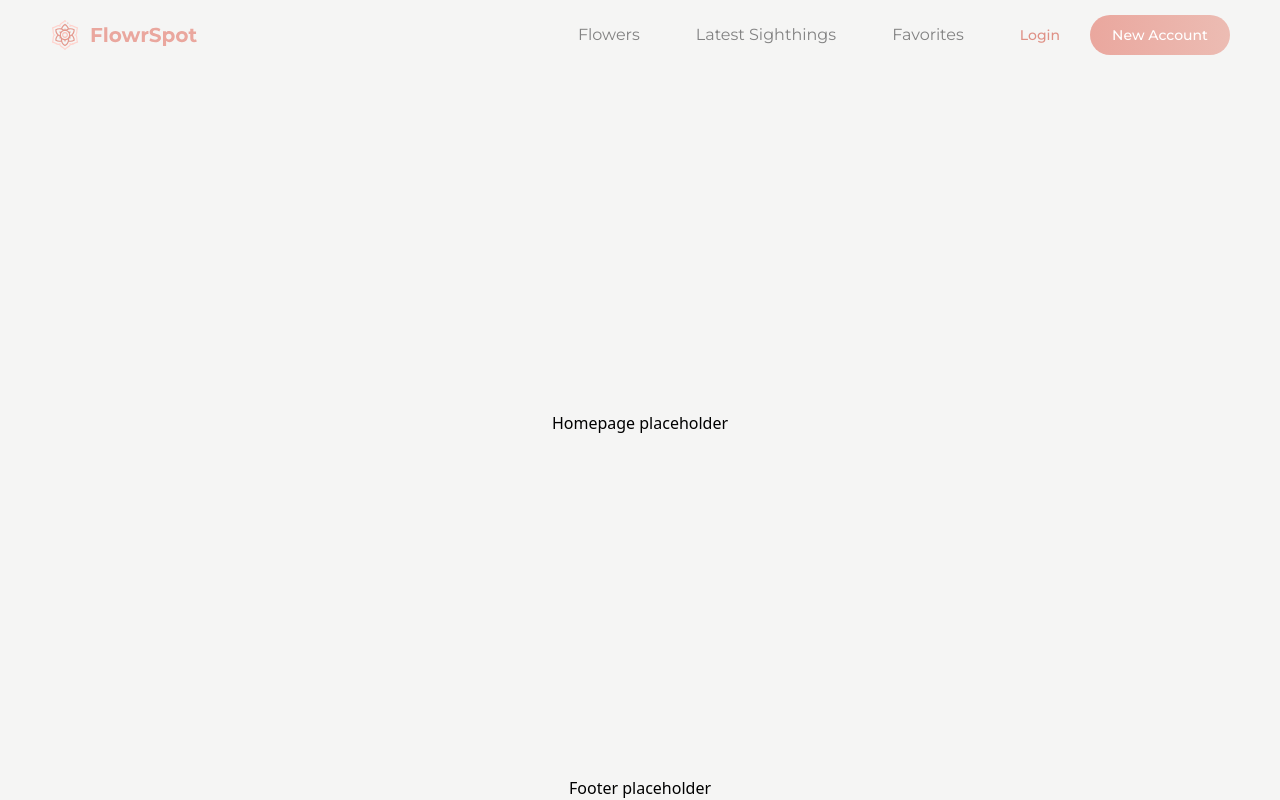
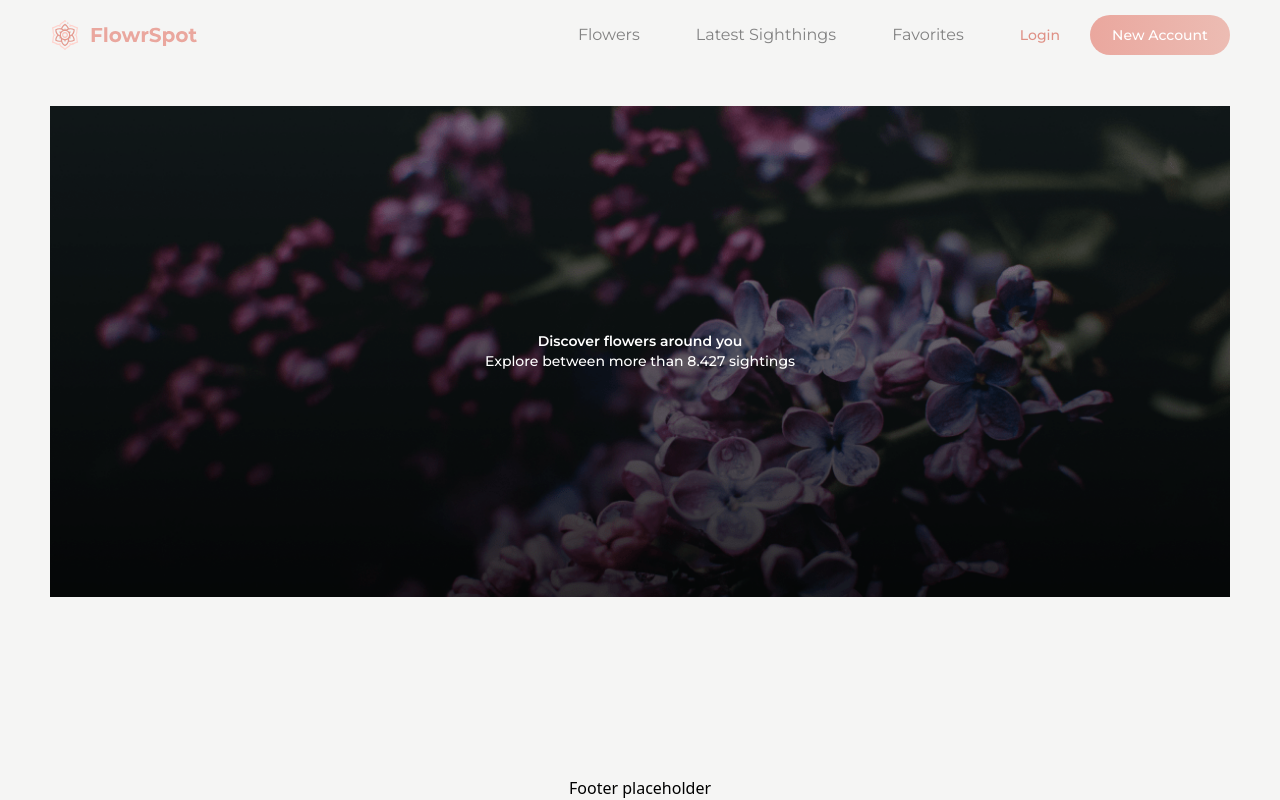
Before and after one commit to zedy/flwrspot, a React (Vite) app: page / in a window 1280 px wide. Built offline with nearby package versions, Linux system fonts and the light colour scheme.

Commit message:
Created Hero; Updated Button and Typo components; Added Hero to Main

```diff
--- a/src/components/elements/Button.tsx
+++ b/src/components/elements/Button.tsx
@@ -40,7 +40,10 @@ export default function Button({
 
   switch (version) {
     case 'outline':
-      baseClass = classParser(DEFAULT_CLASS, 'text-peach-darker');
+      baseClass = classParser(
+        DEFAULT_CLASS,
+        'text-peach-darker hover:text-main-100'
+      );
       break;
     default:
       baseClass = classParser(
--- /dev/null
+++ b/src/components/elements/Hero.tsx
@@ -0,0 +1,24 @@
+// components
+import FlexWrapper from './FlexWrapper';
+import Typography, { Type } from './Typography';
+
+type Props = {
+  image: string;
+};
+
+// Component
+export default function Hero({ image }: Props) {
+  return (
+    <section className="w-full h-full flex justify-center items-center flex-col relative mb-[70px]">
+      <FlexWrapper flexDirection="col" classes="absolute" alignItems="center">
+        <Typography component={Type.H1} classes="text-main-0">
+          Discover flowers around you
+        </Typography>
+        <Typography component={Type.H4} classes="text-main-0">
+          Explore between more than 8.427 sightings
+        </Typography>
+      </FlexWrapper>
+      <img src={image} alt="hero-flower" />
+    </section>
+  );
+}
--- a/src/components/elements/Typography.tsx
+++ b/src/components/elements/Typography.tsx
@@ -43,8 +43,19 @@ export default function Typography({
   isSr?: boolean;
   classes?: string;
 }>) {
+  let baseClass;
+
+  switch (component) {
+    case 'h1':
+      baseClass = classParser(DEFAULT_TEXT_SIZE, 'text-4xl font-semibold');
+      break;
+    default:
+      baseClass = classParser(DEFAULT_TEXT_SIZE, '');
+      break;
+  }
+
   const classNames = classParser(
-    DEFAULT_TEXT_SIZE,
+    baseClass,
     `${isSr ? 'sr-only' : ''} ${classes}`
   );
 
--- a/src/components/layout/Header.tsx
+++ b/src/components/layout/Header.tsx
@@ -1,8 +1,10 @@
+// libs
+import { Link } from 'react-router-dom';
+
 // components
 import FlexWrapper from '@/components/elements/FlexWrapper';
 import Container from './Container';
 import Button from '@/components/elements/Button';
-import Typography, { Type } from '@/components/elements/Typography';
 import Nav from '@/components/elements/Nav';
 
 // assets
@@ -30,7 +32,10 @@ export default function Header() {
           alignItems="center"
           classes="h-full"
         >
-          <img src={logo} alt="logo" />
+          <Link to="/" className="text-main-50 hover:text-main-75 mr-14">
+            <img src={logo} alt="logo" />
+          </Link>
+
           <FlexWrapper classes="!w-auto" alignItems="center">
             <Nav />
             <Button
--- a/src/components/layout/Main.tsx
+++ b/src/components/layout/Main.tsx
@@ -4,7 +4,7 @@ import { Outlet } from 'react-router-dom';
 // Component
 export default function Main() {
   return (
-    <main className="w-full h-full flex justify-center items-center flex-col">
+    <main className="w-full h-full flex items-center flex-col">
       <Outlet />
     </main>
   );
--- a/src/pages/HomePage.tsx
+++ b/src/pages/HomePage.tsx
@@ -1,4 +1,15 @@
+// components
+import Hero from '@/components/elements/Hero';
+import Container from '@/components/layout/Container';
+
+// assets
+import hero from '@/assets/pl-hero-min.png';
+
 // Component
 export default function HomePage() {
-  return <div>Homepage placeholder</div>;
+  return (
+    <Container>
+      <Hero image={hero} />
+    </Container>
+  );
 }
```
Also changed, not shown: src/assets/pl-hero-min.png (added).
